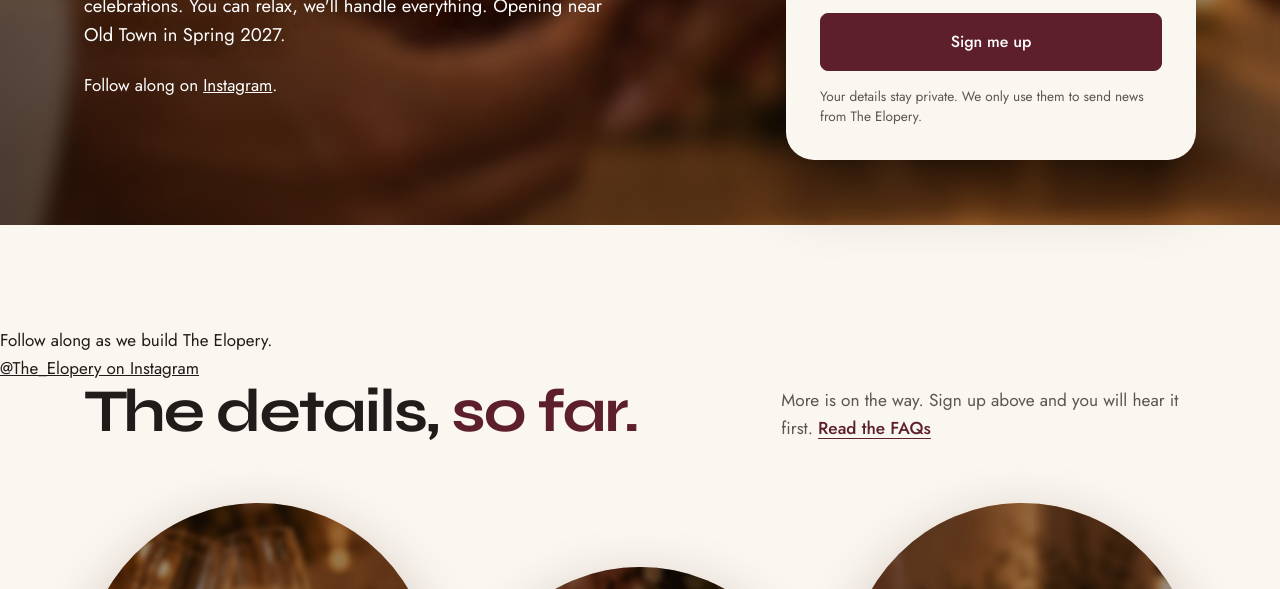
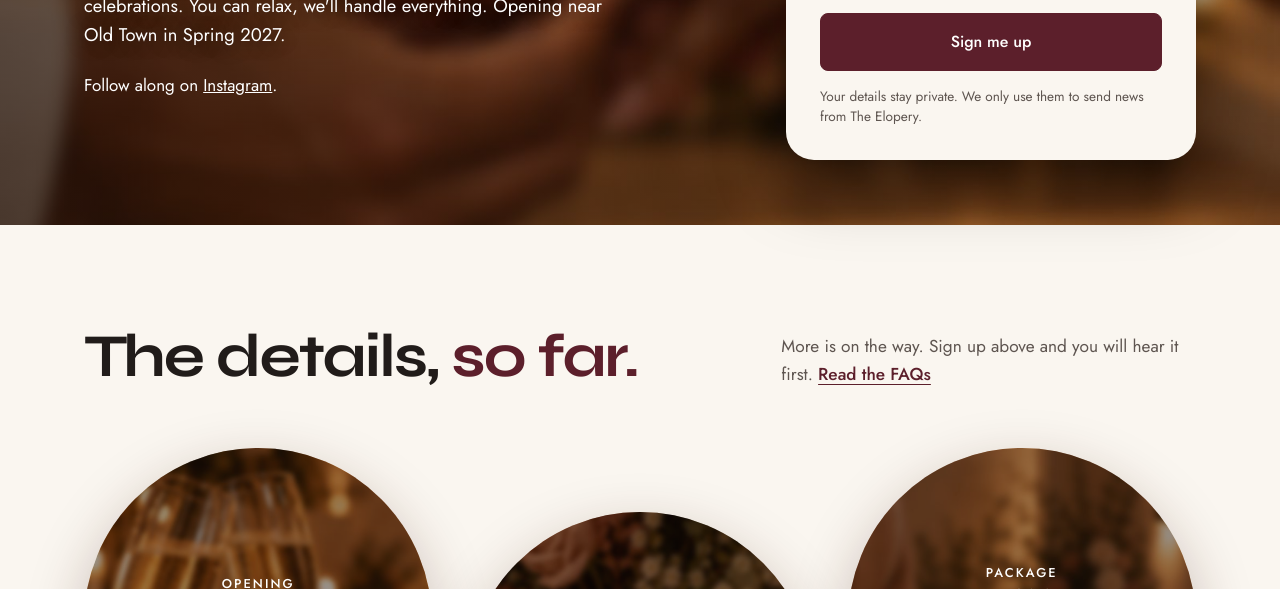
Before and after one commit to cheekieandco/Elopery, a plain HTML site: page index.html in a window 1280 px wide. Shown: the part 511-1100 px from the top of the page. Drawn offline with nearby package versions, Linux system fonts and the light colour scheme.

Commit message:
Update index.html

```diff
--- a/index.html
+++ b/index.html
@@ -79,12 +79,6 @@
         <span class="ring ring--a" aria-hidden="true"></span>
         <span class="ring ring--b" aria-hidden="true"></span>
         <span class="ring ring--c" aria-hidden="true"></span>
-
-<section class="instagram">
-  <p>Follow along as we build The Elopery.</p>
-  <a href="https://www.instagram.com/the_elopery/" target="_blank" rel="noopener">@The_Elopery on Instagram</a>
-</section>
-
         <div class="wrap">
           <div class="sec-head">
             <h2>The details, <span>so far.</span></h2>
```
